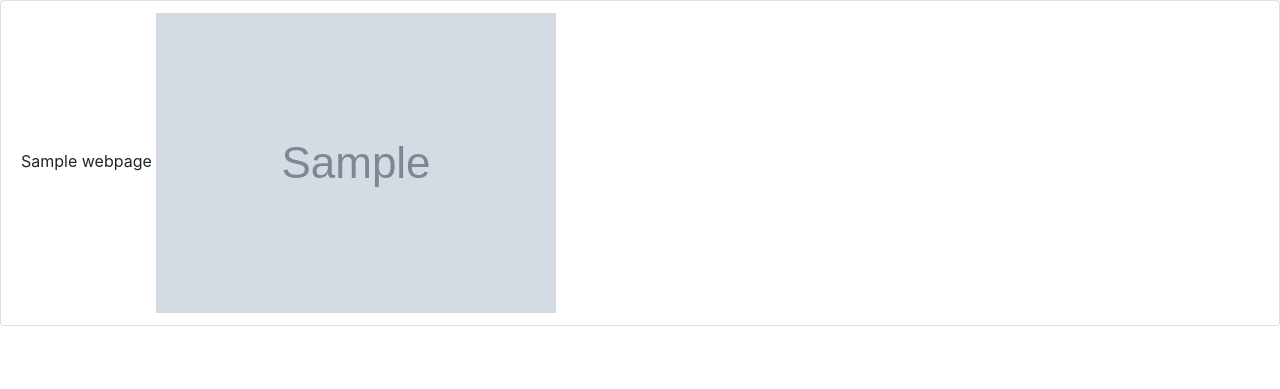
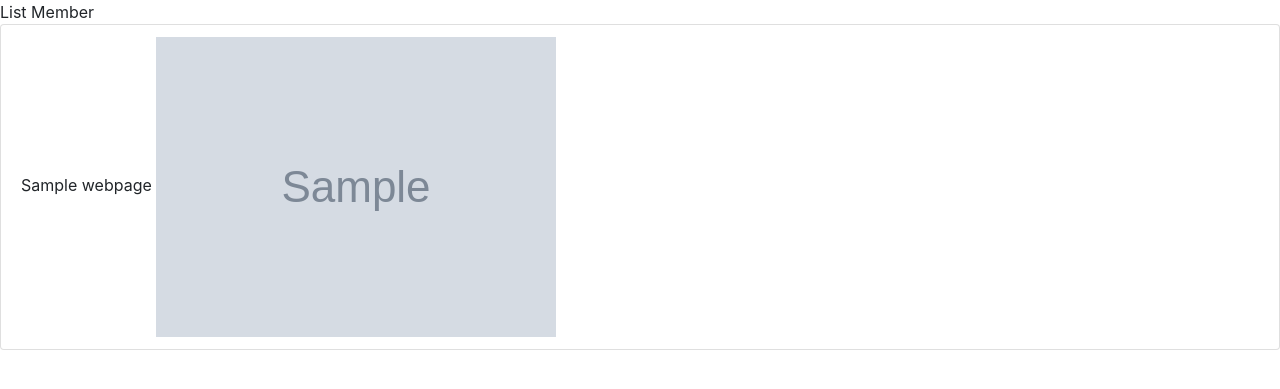
Before and after one commit to hanhduykaka/DjangoHelloWorld, a Django app: page /office-master/web-page in a window 1280 px wide. Shown: the top 389 px of the page. Run offline with Django 3.2, Linux system fonts and the light colour scheme; tables that the repository leaves empty hold one stand-in row (values such as "Sample post"); grey boxes marked "Sample" are stand-in pictures; some libraries are stand-ins or nearby versions.

Commit message:
modified webpage.html add title

```diff
--- a/template/officematter/webpage.html
+++ b/template/officematter/webpage.html
@@ -14,7 +14,7 @@
 
 
 <body>
-    {% if pagelist %}
+    List Member {% if pagelist %}
     <ul class="list-group">
         {% for item in pagelist %}
         <li class="list-group-item">{{item.name}}
```
